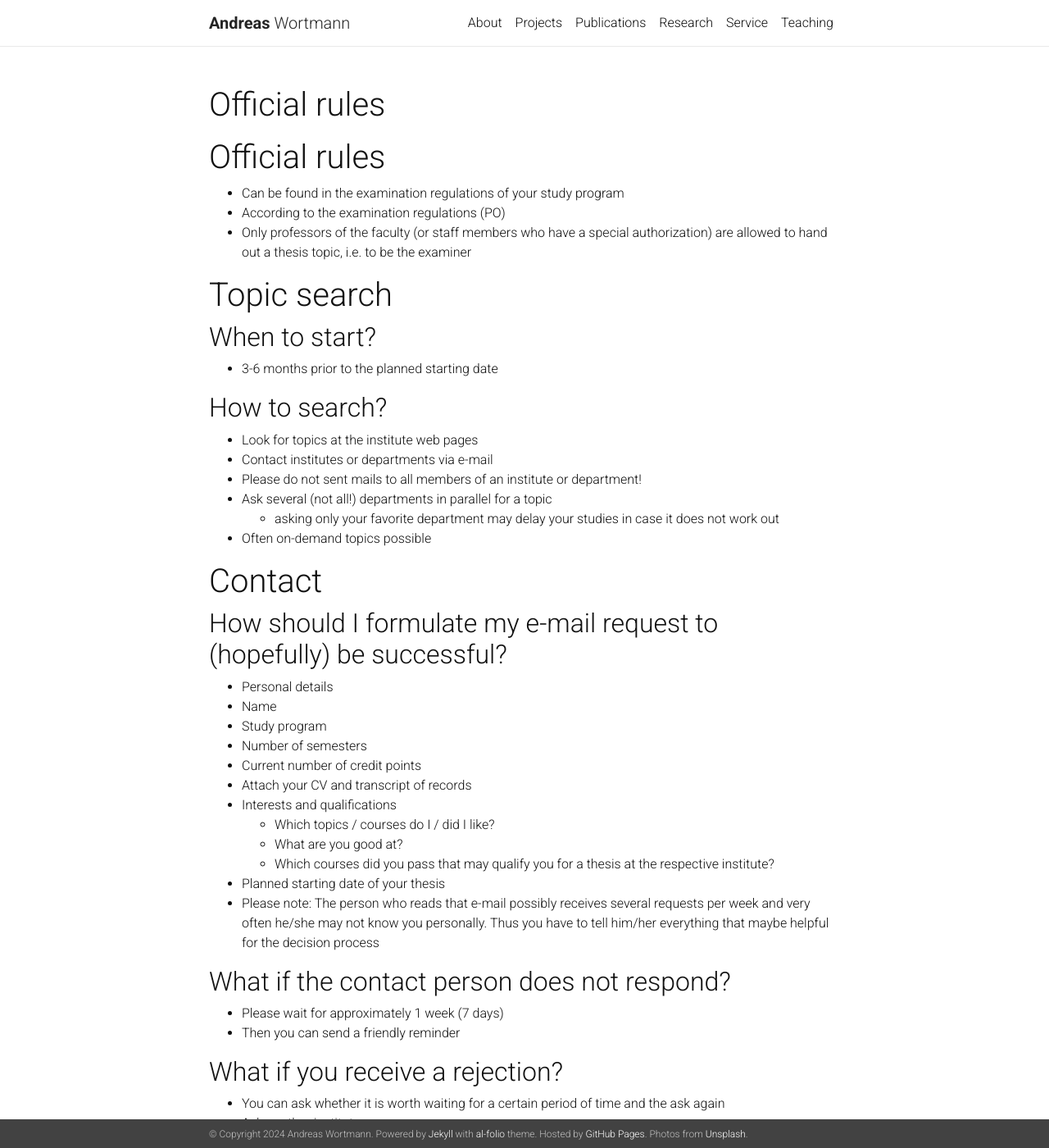
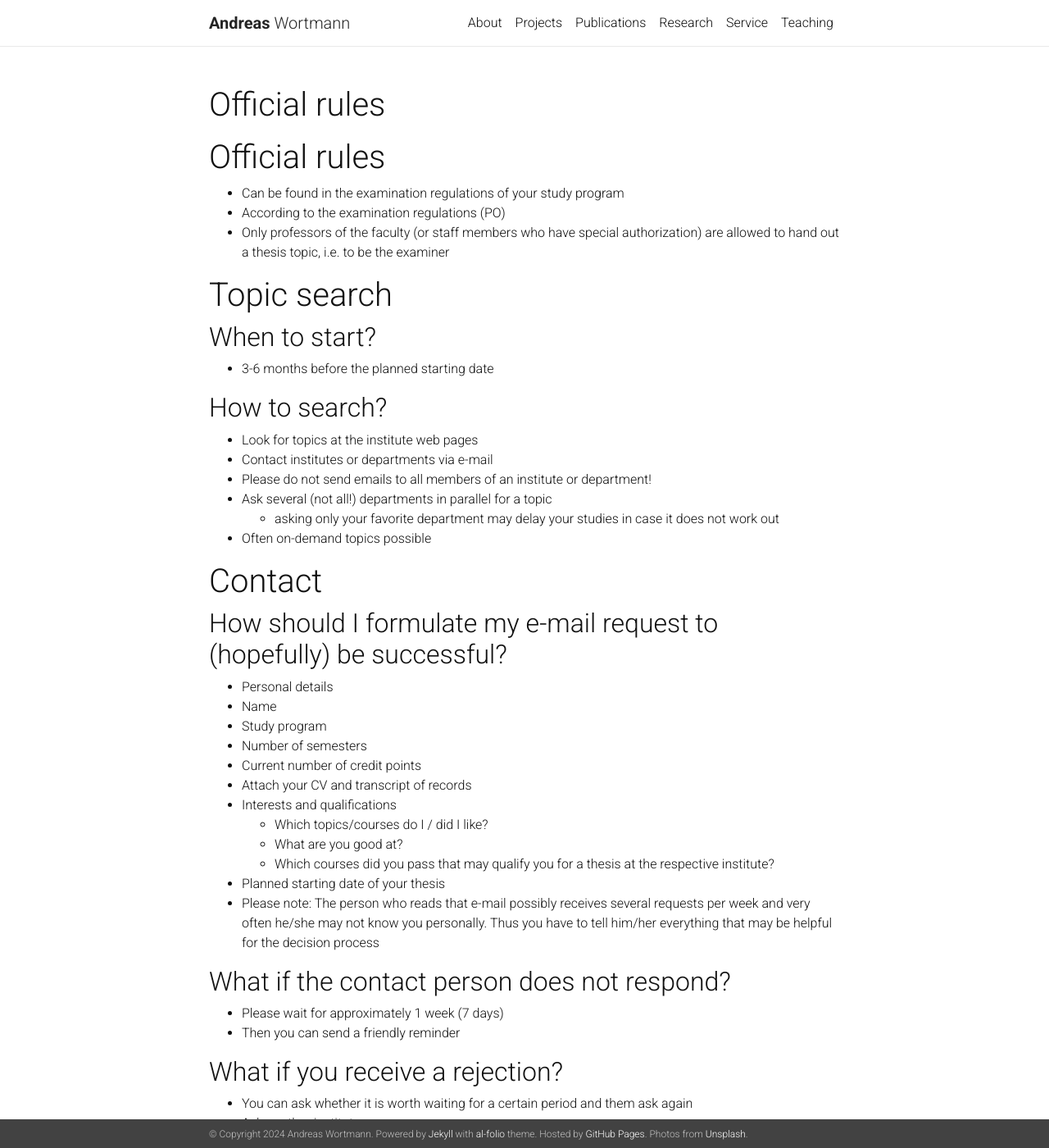
Before and after one commit to awortmann/awortmann.github.io, a Jekyll site: the page built from _pages/theses.md, in a window 1280 px wide and 1400 px high. Shown: the whole window at 82% size. Built offline with Jekyll 4.4.1, drawn with Linux system fonts in a browser that asks for light colours; nearby versions of some CDN libraries; our own code applies the rules of GitHub Pages for plain Markdown files; a style sheet for code colours, icons or effects is not loaded.

Commit message:
Minor update

```diff
--- a/_pages/theses.md
+++ b/_pages/theses.md
@@ -2,18 +2,18 @@
 
 - Can be found in the examination regulations of your study program
 - According to the examination regulations (PO)
-- Only professors of the faculty (or staff members who have a special authorization) are allowed to hand out a thesis topic, i.e. to be the examiner
+- Only professors of the faculty (or staff members who have special authorization) are allowed to hand out a thesis topic, i.e. to be the examiner
 
 # Topic search
 
 ## When to start?
-- 3-6 months prior to the planned starting date
+- 3-6 months before the planned starting date
 
 ## How to search?
 
 - Look for topics at the institute web pages
 - Contact institutes or departments via e-mail
-- Please do not sent mails to all members of an institute or department!
+- Please do not send emails to all members of an institute or department!
 - Ask several (not all!) departments in parallel for a topic
   - asking only your favorite department may delay your studies in case it does not work out
 - Often on-demand topics possible
@@ -29,13 +29,13 @@
 - Current number of credit points
 - Attach your CV and transcript of records
 - Interests and qualifications
-  - Which topics / courses do I / did I like?
+  - Which topics/courses do I / did I like?
   - What are you good at?
   - Which courses did you pass that may qualify you for a thesis at the respective institute?
 - Planned starting date of your thesis
 - Please note: The person who reads that e-mail possibly receives several requests per
 week and very often he/she may not know you personally. Thus you have to tell him/her
-everything that maybe helpful for the decision process
+everything that may be helpful for the decision process
 
 ## What if the contact person does not respond?
 
@@ -44,7 +44,7 @@ everything that maybe helpful for the decision process
 
 ## What if you receive a rejection?
 
-- You can ask whether it is worth waiting for a certain period of time and the ask again
+- You can ask whether it is worth waiting for a certain period and them ask again
 - Ask another institute
 
 # Theses in industry
```
